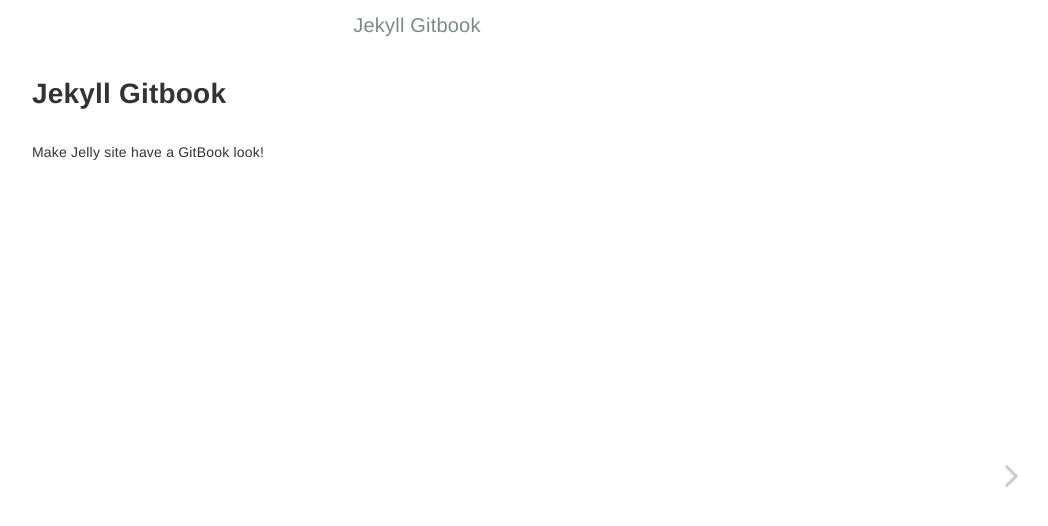
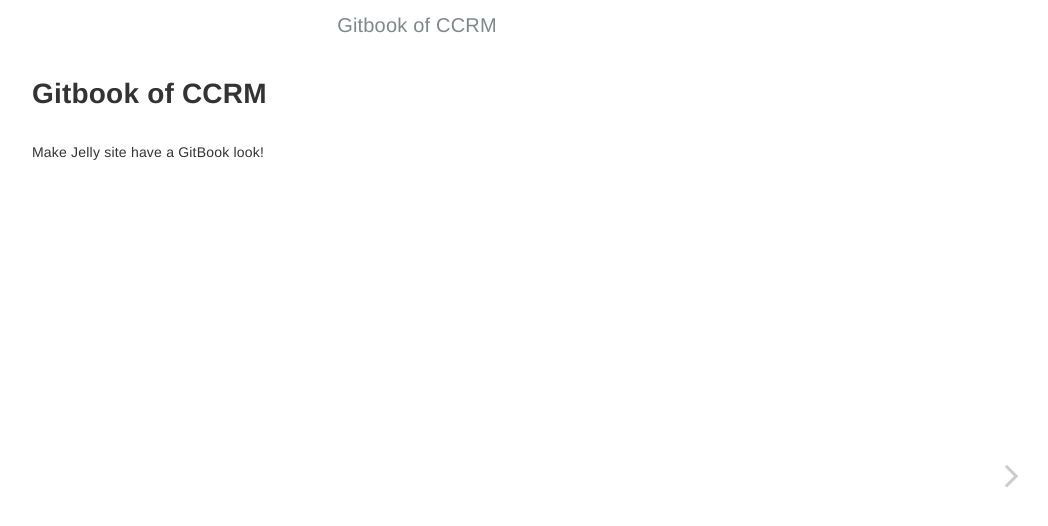
Before and after one commit to socrateslab/workshop, a Jekyll site: the page built from index.md, in a window 1280 px wide. Shown: the top 526 px of the page, without its empty margins (223-1271 px from the left). Built offline with Jekyll 4.4.1, drawn with Linux system fonts in a browser that asks for light colours.

Commit message:
Update _config.yml

```diff
--- a/_config.yml
+++ b/_config.yml
@@ -1,16 +1,16 @@
 # Configurations
-title:            Jekyll Gitbook
-longtitle:        Jekyll Gitbook
-author:           HE Tao
-email:            sighingnow@gmail.com
+title:            Gitbook of CCRM
+longtitle:        Computational Communication Research Methods
+author:           Cheng-Jun Wang
+email:            wangchj04@126.com
 description: >
   Build Jekyll site with the GitBook style.
 
 version:          1.0
 gitbook_version:  3.2.3
 
-url:              'https://sighingnow.github.io'
-baseurl:          '/jekyll-gitbook'
+url:              'https://socrateslab.github.io/ccrm/'
+baseurl:          '/ccrm'
 rss:              RSS
 
 toc:
```
